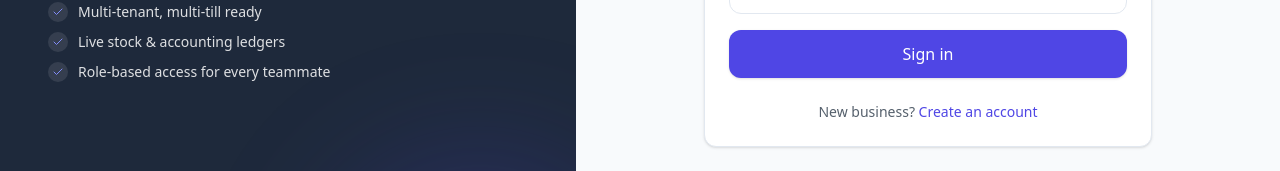
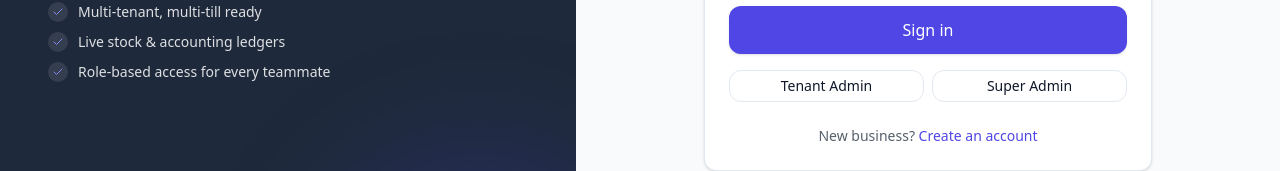
Before and after one commit to AnwarHossainSR/smartpos-pro, a React (Vite) app in the folder web/: page /login in a window 1280 px wide. Shown: the part 450-621 px from the top of the page. Built offline with nearby package versions, Linux system fonts and the light colour scheme; no server answers.

Commit message:
feat: add support tickets link to super admin nav + login quick-fill buttons

```diff
--- a/web/src/app/(app)/support/page.tsx
+++ b/web/src/app/(app)/support/page.tsx
@@ -162,7 +162,7 @@ function TicketList({
   const [page, setPage] = useState(1);
   const [statusFilter, setStatusFilter] = useState("");
 
-  const debounceRef = useRef<ReturnType<typeof setTimeout>>();
+  const debounceRef = useRef<ReturnType<typeof setTimeout>>(undefined);
   const [debouncedSearch, setDebouncedSearch] = useState("");
 
   useEffect(() => {
--- a/web/src/app/(auth)/login/page.tsx
+++ b/web/src/app/(auth)/login/page.tsx
@@ -130,6 +130,26 @@ export default function LoginPage() {
           {loading && <Spinner />} {loading ? t("auth.signingIn") : t("auth.signIn")}
         </Button>
       </form>
+      <div className="mt-4 flex gap-2">
+        <Button
+          type="button"
+          variant="outline"
+          size="sm"
+          className="flex-1"
+          onClick={() => { setEmail("admin@demostore.com"); setPassword("password123"); }}
+        >
+          Tenant Admin
+        </Button>
+        <Button
+          type="button"
+          variant="outline"
+          size="sm"
+          className="flex-1"
+          onClick={() => { setEmail("superadmin@smartpos.com"); setPassword("password"); }}
+        >
+          Super Admin
+        </Button>
+      </div>
       <p className="mt-6 text-center text-sm text-[var(--muted)]">
         {t("auth.newBusiness")}{" "}
         <Link to="/register" className="font-medium text-[var(--primary)]">
--- a/web/src/features/super-admin/components/support-ticket-list.tsx
+++ b/web/src/features/super-admin/components/support-ticket-list.tsx
@@ -91,7 +91,7 @@ export function SupportTicketList() {
   const [page, setPage] = useState(1);
   const [filters, setFilters] = useState<TicketFilters>({ status: "", priority: "" });
 
-  const debounceRef = useRef<ReturnType<typeof setTimeout>>();
+  const debounceRef = useRef<ReturnType<typeof setTimeout>>(undefined);
   const [debouncedSearch, setDebouncedSearch] = useState("");
 
   useEffect(() => {
@@ -110,7 +110,8 @@ export function SupportTicketList() {
   };
 
   const { data, isLoading, error, refetch } = useSupportTickets(params);
-  const { data: metrics } = useTicketMetrics();
+  const { data: metricsResponse } = useTicketMetrics();
+  const metrics = metricsResponse?.data;
 
   const tickets = data?.data ?? [];
   const meta = data?.meta;
--- a/web/src/features/super-admin/hooks.ts
+++ b/web/src/features/super-admin/hooks.ts
@@ -13,6 +13,7 @@ import {
   getTicketMetrics,
   getSupportAgents,
 } from "./api";
+import type { TicketMetrics } from "./types";
 
 export function useTenants() {
   return useResourceList({
@@ -186,7 +187,7 @@ export function useSupportTicket(id: string | null) {
 }
 
 export function useTicketMetrics(tenantId?: string) {
-  return useQuery({
+  return useQuery<{ data: TicketMetrics }>({
     queryKey: ["super-admin", "ticket-metrics", tenantId],
     queryFn: () => getTicketMetrics(tenantId),
   });
--- a/web/src/i18n/messages/en.json
+++ b/web/src/i18n/messages/en.json
@@ -55,6 +55,7 @@
     "revenue": "Revenue",
     "impersonations": "Impersonations",
     "auditLogs": "Audit Logs",
+    "supportTickets": "Support Tickets",
     "health": "Health",
     "superAdminDashboard": "Platform Dashboard"
   },
--- a/web/src/lib/nav.ts
+++ b/web/src/lib/nav.ts
@@ -2,7 +2,7 @@ import {
   LayoutDashboard, ShoppingCart, Package, Boxes, Receipt, Users, Truck,
   Wallet, BarChart3, Settings, BookOpen, CreditCard, UserCog, Gift, Crown, Bell, ScrollText, Percent,
   LayoutGrid, Tag, TruckIcon, UsersRound, Landmark, PieChart, CircleUserRound, FlaskConical, Layers, Building2,
-  Barcode, ClipboardList, AlertTriangle, Shield, DollarSign, Activity,
+  Barcode, ClipboardList, AlertTriangle, Shield, DollarSign, Activity, Headset,
 } from "lucide-react";
 
 export interface NavItem {
@@ -113,6 +113,7 @@ export const SUPER_ADMIN_NAV_GROUPS: NavGroup[] = [
   { key: "superAdminRevenue", groupIcon: Shield, items: [{ href: "/super-admin/revenue", key: "revenue", icon: DollarSign }] },
   { key: "superAdminImpersonations", groupIcon: Shield, items: [{ href: "/super-admin/impersonations", key: "impersonations", icon: Users }] },
   { key: "superAdminAudit", groupIcon: Shield, items: [{ href: "/super-admin/audit", key: "auditLogs", icon: ScrollText }] },
+  { key: "superAdminSupport", groupIcon: Shield, items: [{ href: "/super-admin/support-tickets", key: "supportTickets", icon: Headset }] },
   { key: "superAdminHealth", groupIcon: Shield, items: [{ href: "/super-admin/health", key: "health", icon: Activity }] },
 ];
 
```
